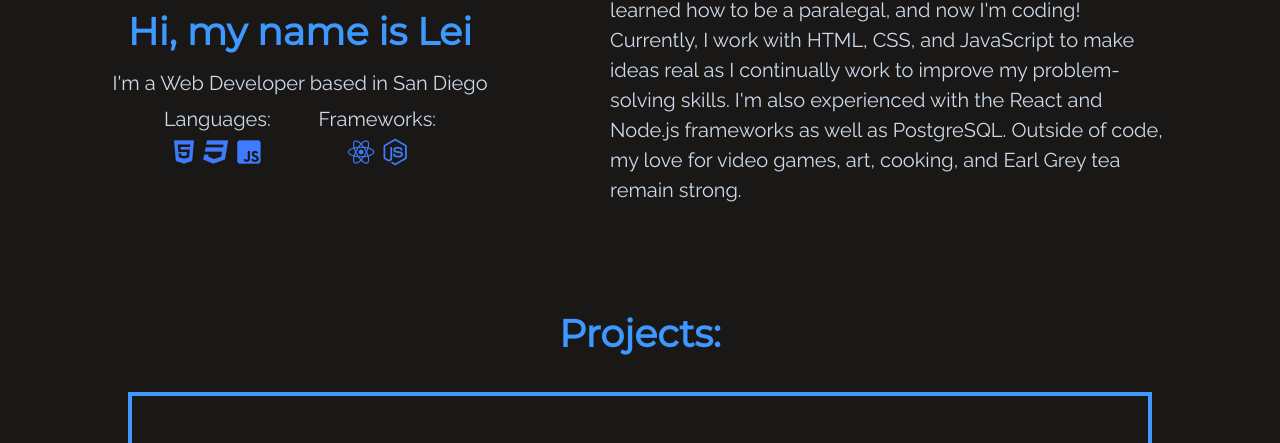
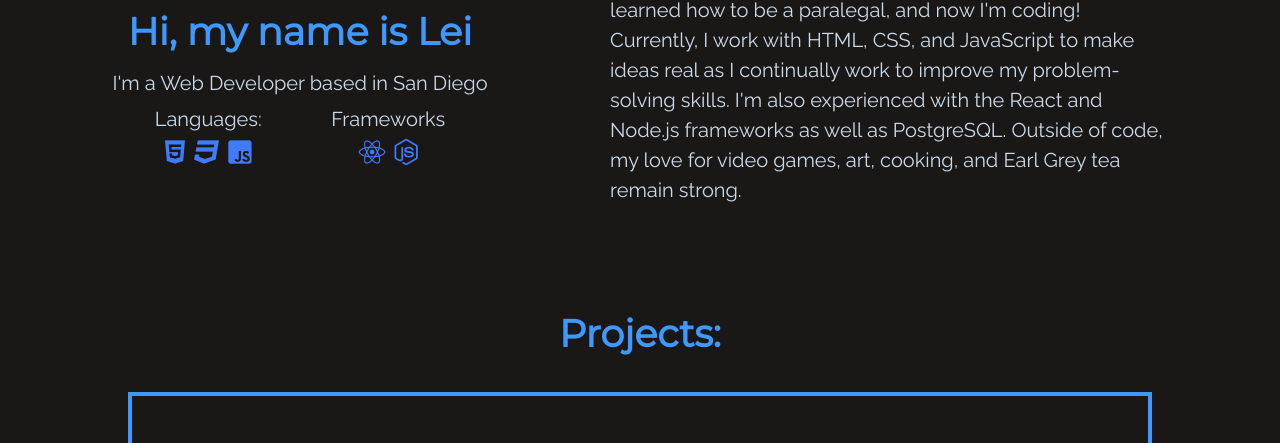
Before and after one commit to Jadedtofu/portfolio, a plain HTML site: page index.html in a window 1280 px wide. Shown: the part 253-696 px from the top of the page. Drawn offline with nearby package versions, Linux system fonts and the light colour scheme.

Commit message:
modified length of name container

```diff
--- a/index.html
+++ b/index.html
@@ -42,7 +42,7 @@
                 </section>
 
                 <section class="frameworks" aria-label="frameworks">
-                    <p>Frameworks:</p>
+                    <p>Frameworks</p>
                     <div class="framework-icons">
                         <i class="fab fa-react fa-lg"></i>
                         <i class="fab fa-node-js fa-lg"></i>
--- a/main.css
+++ b/main.css
@@ -142,7 +142,7 @@ nav.top li::after {
     flex-flow: row wrap;
     justify-content: space-around;
     margin: 0 auto;
-    max-width: 320px;
+    max-width: 360px;
 }
 
 .languages,
```
